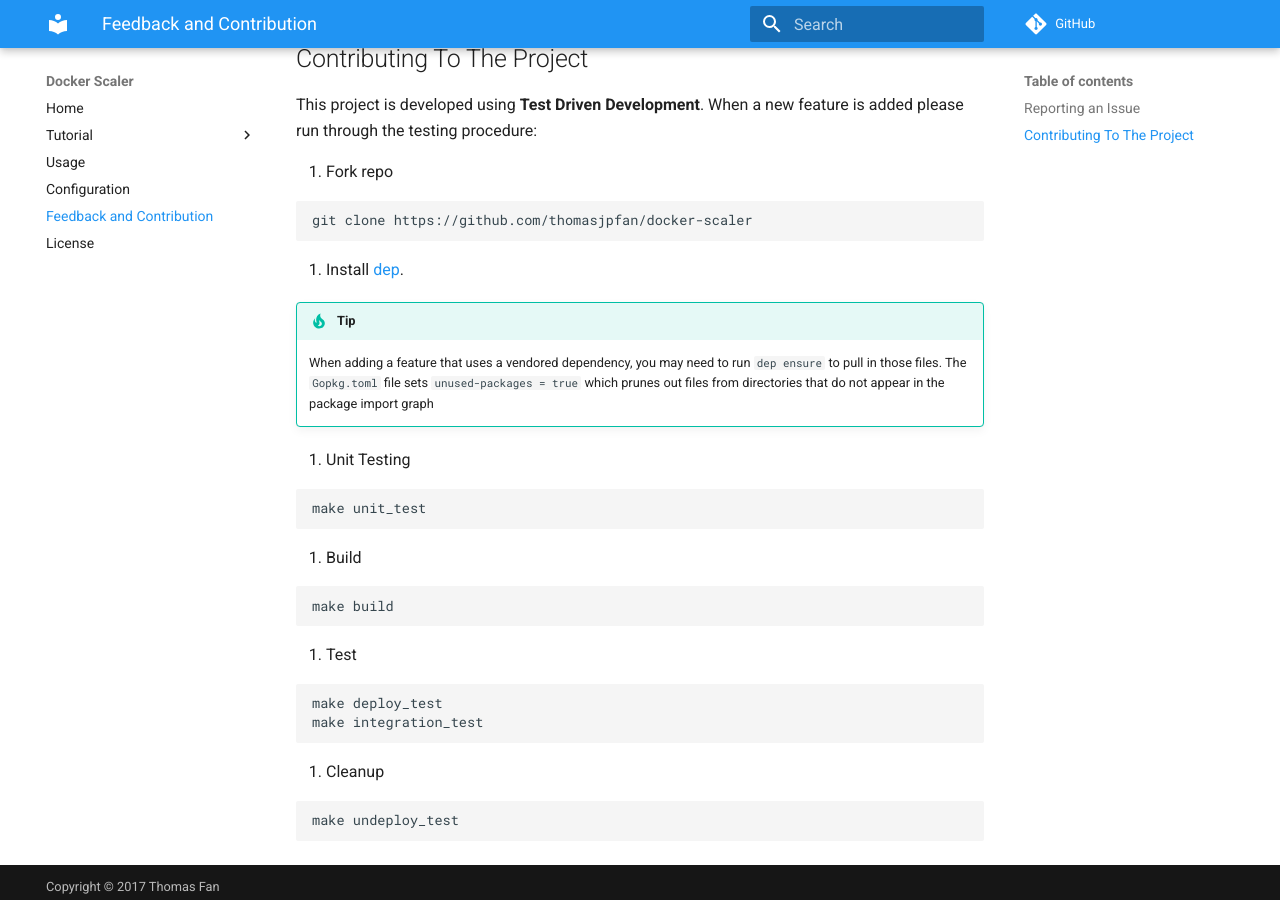
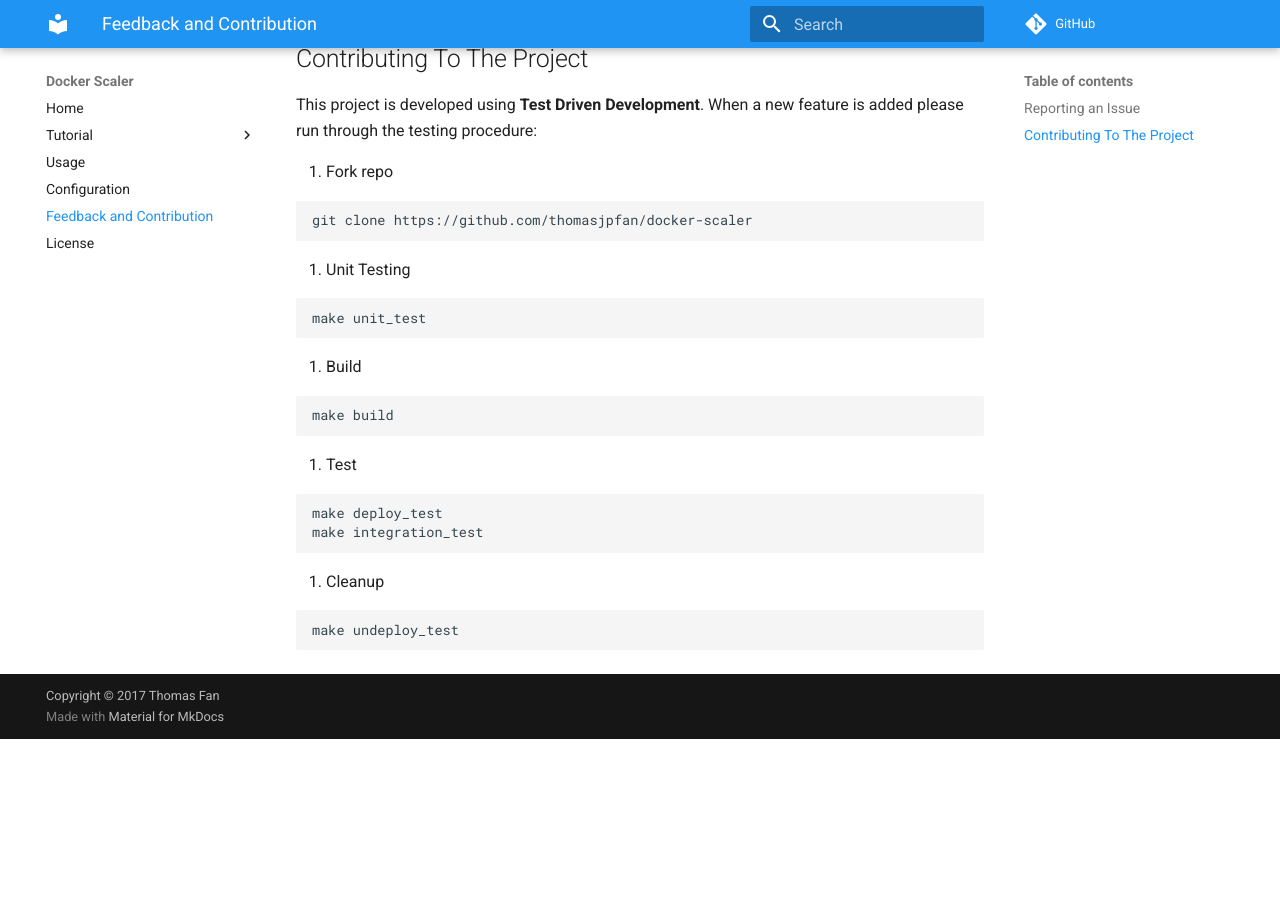
Before and after one commit to thomasjpfan/docker-scaler, an MkDocs documentation site: the page built from docs/feedback-and-contribution.md, in a window 1280 px wide and 900 px high, scrolled down 564 px. Built offline with MkDocs 1.6.1 and Material for MkDocs 9.7.7, drawn with Linux system fonts in a browser that asks for light colours; comment, search, counter and statistics services are not loaded; old or Windows-style settings are respelled for this version of MkDocs; after the commit the page ends 1303 px from its top, so only the background shows below that.

Commit message:
DEP: Update docs

````diff
--- a/docs/feedback-and-contribution.md
+++ b/docs/feedback-and-contribution.md
@@ -24,31 +24,26 @@ This project is developed using **Test Driven Development**. When a new feature
 git clone https://github.com/thomasjpfan/docker-scaler
 ```
 
-2. Install [dep](https://github.com/golang/dep).
-
-!!! tip
-    When adding a feature that uses a vendored dependency, you may need to run `dep ensure` to pull in those files. The `Gopkg.toml` file sets `unused-packages = true` which prunes out files from directories that do not appear in the package import graph
-
-3. Unit Testing
+2. Unit Testing
 
 ```bash
 make unit_test
 ```
 
-4. Build
+3. Build
 
 ```bash
 make build
 ```
 
-5. Test
+4. Test
 
 ```bash
 make deploy_test
 make integration_test
 ```
 
-6. Cleanup
+5. Cleanup
 
 ```bash
 make undeploy_test
````
Also changed, not shown: 2 other files.
